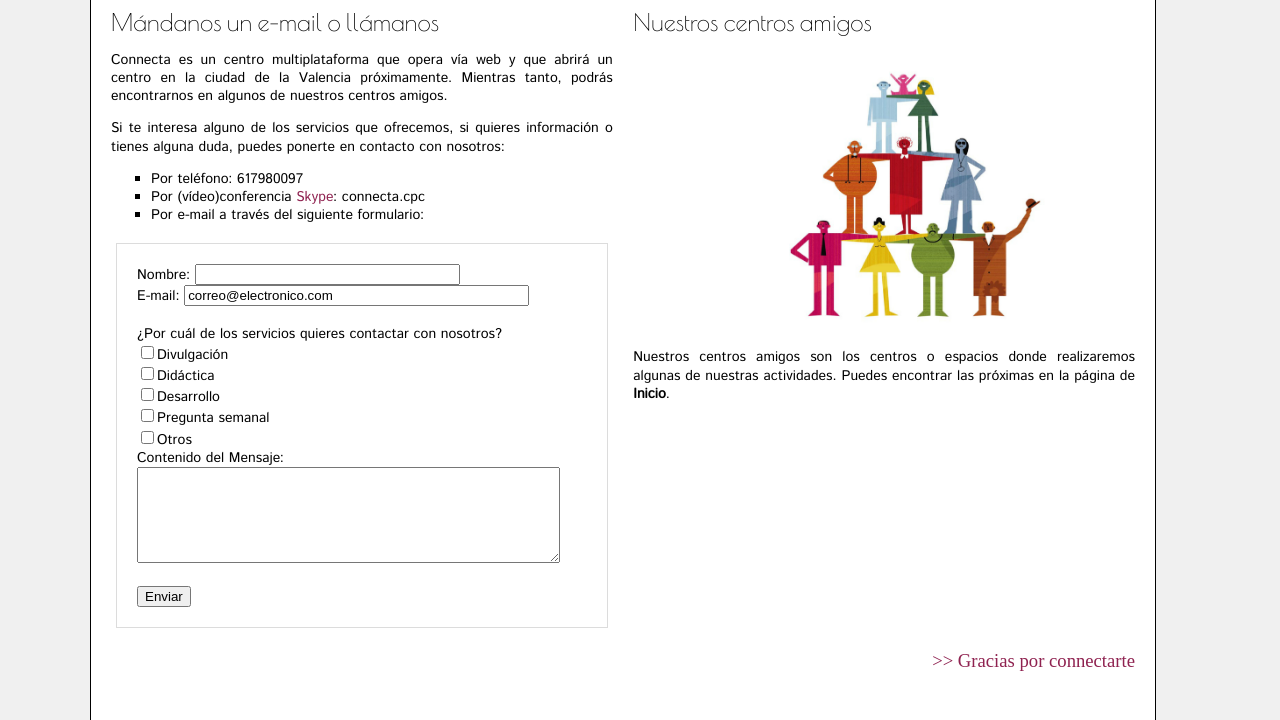
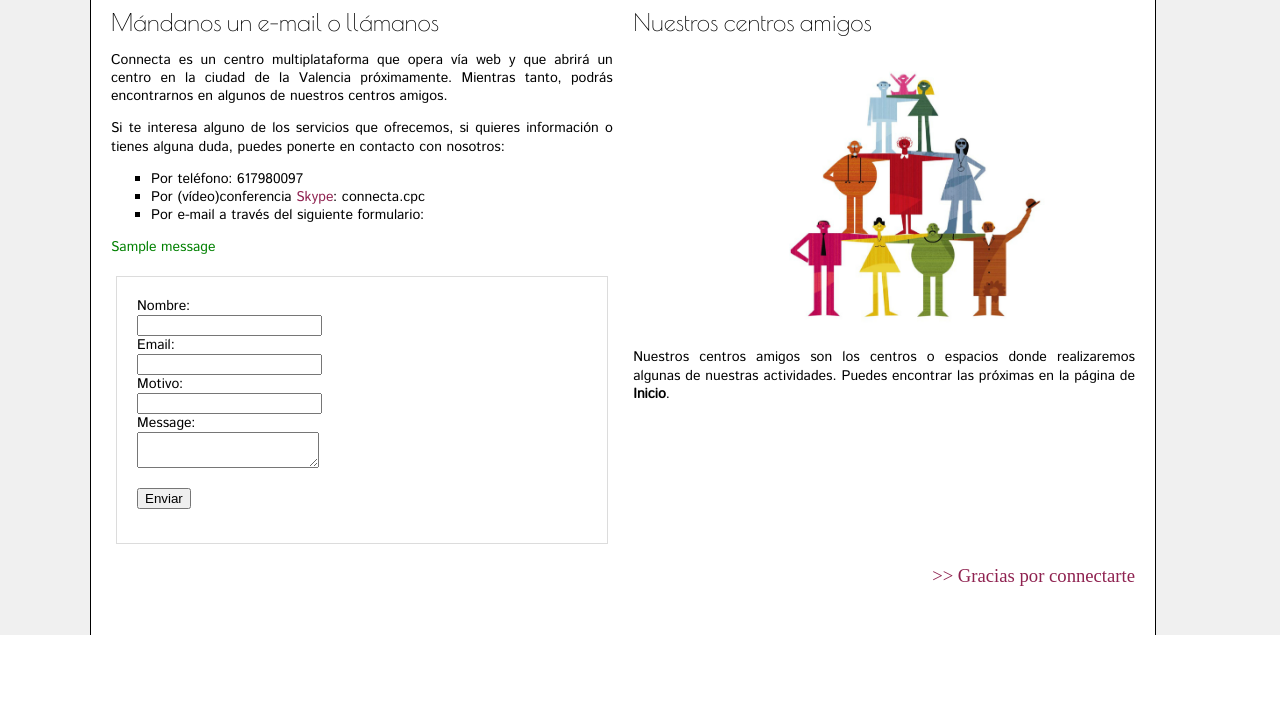
Before and after one commit to guigarfr/noproblem, a Django app: template site/noproblem/noproblem/templates/contacto.html in a window 1280 px wide. Shown: the part 467-1187 px from the top of the page. After the commit the page ends 1102 px from the top, so only its background shows below. Run offline with Django 3.2, Linux system fonts and the light colour scheme; the template is opened without the code that fills it, so the values that code supplies are empty, except form fields; tables that the repository leaves empty hold one stand-in row (values such as "Sample post"); one stand-in notice (Sample message) is shown; form fields are guessed from the names that the template uses; parts of the project's set-up code (start-up, migrations or seed data) failed here and were passed over; some web fonts are replaced.

Commit message:
web: contacto formulario
Ya funciona el formulario de contacto. Lo he creado con tags de django
utilizando el formulario creado en forms.py

Para poder ejecutarse y enviar el correo correctamente, debería
cambiarse las settings.py. De momento he puesto un servidor para debug.
Si quieres probarlo con el servidor de pruebas, ejecuta el comando que
he puesto como comentario en settings.py en tu terminal.

```diff
--- a/site/noproblem/noproblem/settings.py
+++ b/site/noproblem/noproblem/settings.py
@@ -158,3 +158,7 @@ LOGGING = {
 
 LOGIN_URL = '/accounts/login/'
 AUTH_PROFILE_MODULE = 'accounts.UserProfile'
+
+# Debug email. To run debug server: python -m smtpd -n -c DebuggingServer localhost:1025
+EMAIL_HOST = 'localhost'
+EMAIL_PORT = 1025
--- a/site/noproblem/noproblem/templates/contacto.html
+++ b/site/noproblem/noproblem/templates/contacto.html
@@ -20,44 +20,64 @@ o tienes alguna duda, puedes ponerte en contacto con nosotros:
 <li>Por (vídeo)conferencia <span style="color:#8F2250;">Skype</span>: connecta.cpc</li>
 <li>Por e-mail a través del siguiente formulario:</li>
 </ul>
-<form id="pos_form">
+	{% if messages %}
+		{% for message in messages %}
+			{% if 'success' in message.tags %}
+				<p style="color: green;">
+				{{ message }}
+			{% else %}
+				<p style="color: red;">
+				{{ message }}
+			{% endif %}
+			</p>
+		{% endfor %}
+	{% endif %}
+
+{% if form.errors %}
+<br>
+<p style="color: red;">
+Hay error{{ form.errors|pluralize:",es" }} en el formulario. Corrígelo{{ form.errors|pluralize:",s" }}.
+</p>
+{% endif %}
+
+<form id="pos_form" action="" method="post">
+
 <div id="cuadro">
-<!--
-	<fieldset>
-		<legend><em>Información</em></legend>
- -->
-		<label for="name">Nombre: </label>
-		<input type="text" id="name" value="" size="30" maxlength="40" /> <br/>
-		<label for="email">E-mail: </label>
-		<input type="text" id="email" value="correo@electronico.com" size="40" maxlength="40" /><br/>
-<!--
-	</fieldset>
- -->
-	<br/>
-<!--
-	<fieldset>
-		<legend><em>Mensaje</em></legend>
- -->
-		¿Por cuál de los servicios quieres contactar con nosotros?<br />
-		<input type="checkbox" name="chkHab” value="xhtml" />Divulgación <br />
-		<input type="checkbox" name="chkHab" value="CSS" />Didáctica<br />
-		<input type="checkbox" name="chkHab" value="JavaScript" />Desarrollo<br />
-		<input type="checkbox" name="chkHab" value="aspnet" />Pregunta semanal<br />
-		<input type="checkbox" name="chkHab" value="aspnet" />Otros<br />
-		<label for="content">Contenido del Mensaje: </label><br/>
-		<textarea id="content" cols="50" rows="6">
-		</textarea>
-<!--
-	</fieldset>
- -->
-<!--
-	<form action=”http://www.example.com/imageUpload.jsp” method=”post”
-			name=”fromImageUpload” enctype=”multipart/form-data”>
-		<input type=”file” name=”fileUpload” accept=”image/*” />
-		<br /><br /><input type=”submit” value=”Submit” />
-	</form>
-	-->
-	<br /><br /><input type="submit" value="Enviar" />
+{% csrf_token %}
+    {{ form.non_field_errors }}
+    <div class="fieldWrapper">
+        {{ form.nombre.label }}:
+        {% for error in form.nombre.errors %}
+        	**{{ error|escape }}
+        {% endfor %}<br />
+        {{ form.nombre }}<br />
+    </div>
+    <div class="fieldWrapper">
+
+        {{ form.email.label }}:
+        {% for error in form.email.errors %}
+        	**{{ error|escape }}
+        {% endfor %}<br />
+        {{ form.email }}
+
+    </div>
+    <div class="fieldWrapper">
+        {{ form.motivo.label }}:
+        {% for error in form.motivo.errors %}
+        	**{{ error|escape }}
+        {% endfor %}<br />
+        {{ form.motivo|escape }}<br />
+    </div>
+    <div class="fieldWrapper">
+
+        {{ form.message.label }}:
+        {% for error in form.message.errors %}
+        	**{{ error|escape }}
+        {% endfor %}<br />
+        {{ form.message }}
+    </div>
+    <p><input type="submit" value="Enviar" /></p>
+
 </div>
 </form>
 </div>
```
Also changed, not shown: site/noproblem/noproblem/forms.py (added, +15 -0 lines), site/noproblem/noproblem/views.py (+20 -2 lines).
